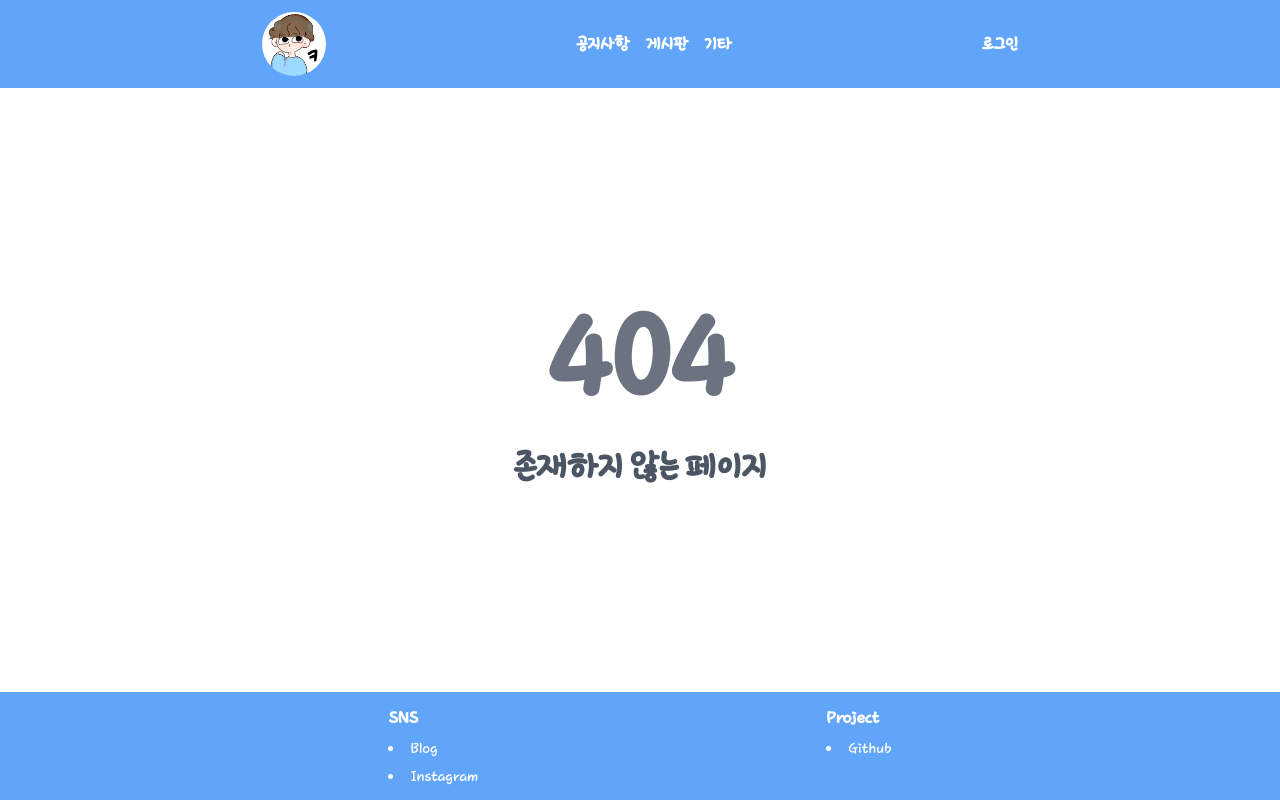
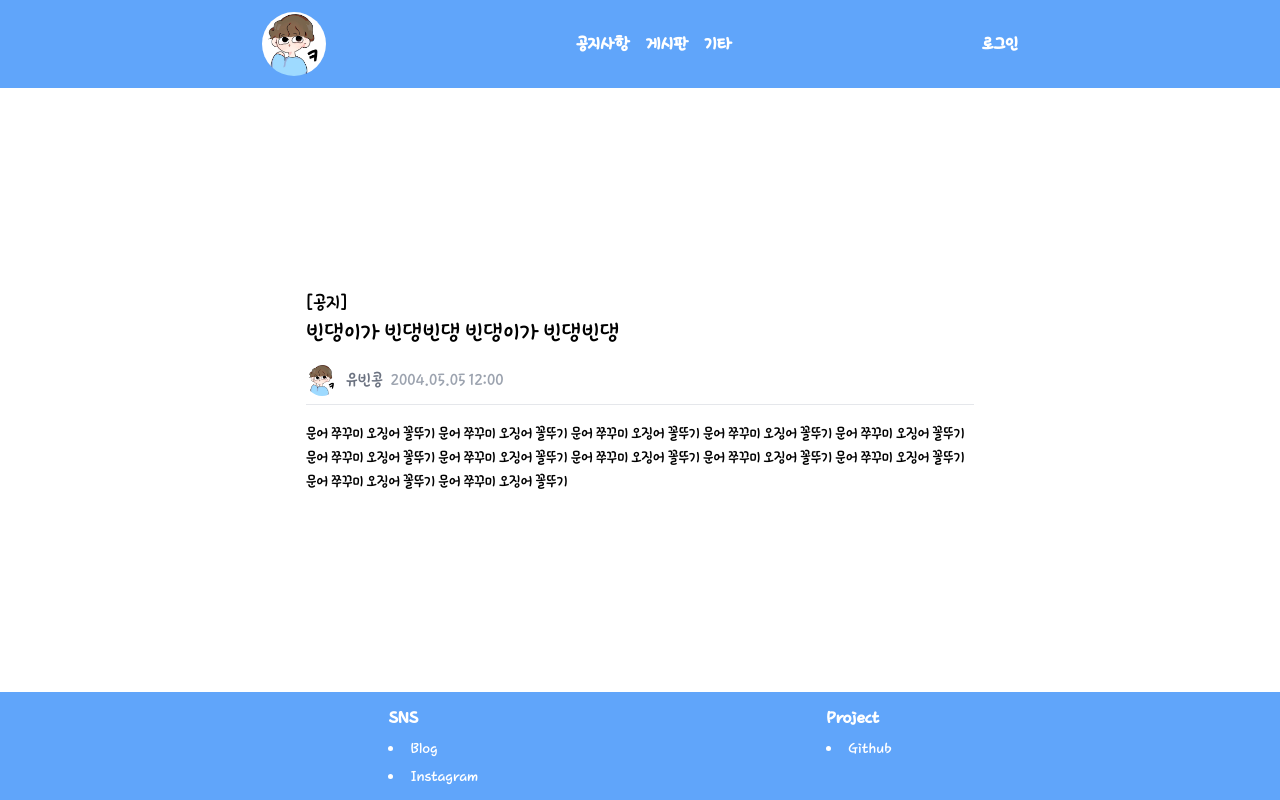
Before and after one commit to Baebin/BinProject_Frontend, a React (Create React App) app: page /notice/1 in a window 1280 px wide. Before the commit this address had no page. Built offline with nearby package versions, Linux system fonts and the light colour scheme.

Commit message:
Notice Page Added

```diff
--- a/src/App.tsx
+++ b/src/App.tsx
@@ -8,6 +8,8 @@ import LoginPage from "./pages/account/LoginPage";
 import NotFound from "./components/exception/NotFound";
 import RegisterPage from "./pages/account/RegisterPage";
 import MyProfile from "./pages/account/MyProfile";
+import NoticePage from "./pages/notice/NoticePage";
+import NoticeDetailPage from "./pages/notice/NoticeDetailPage";
 
 function App() {
     return (
@@ -17,9 +19,15 @@ function App() {
                 <Routes>
                     <Route>
                         <Route path="/" element={<LandingPage />}></Route>
+
                         <Route path="/login" element={<LoginPage />}></Route>
                         <Route path="/register" element={<RegisterPage />}></Route>
+
                         <Route path="/profile" element={<MyProfile />}></Route>
+
+                        <Route path="/notice" element={<NoticePage />}></Route>
+                        <Route path="/notice/:idx" element={<NoticeDetailPage />}></Route>
+
                         <Route path="*" element={<NotFound />}></Route>
                     </Route>
                 </Routes>
--- a/src/components/common/Header.tsx
+++ b/src/components/common/Header.tsx
@@ -44,7 +44,7 @@ function Header() {
                 <img className="w-16 h-16 rounded-full" src="/images/logo.jpg" alt="logo"/>
             </Link>
             <div className="flex gap-x-4 text-lg font-semibold">
-                <a href="#" className="hover:text-yellow-200">공지사항</a>
+                <a href="/notice" className="hover:text-yellow-200">공지사항</a>
                 <a href="#" className="hover:text-yellow-200">게시판</a>
                 <a href="#" className="hover:text-yellow-200">기타</a>
             </div>
--- a/src/pages/account/MyProfile.tsx
+++ b/src/pages/account/MyProfile.tsx
@@ -164,10 +164,10 @@ function MyProfile() {
     }
 
     return (
-        <div className="p-2">
+        <div className="p-4">
             <div
                 className="flex flex-col items-center p-4 gap-y-2 border-2 border-gray-300 rounded-xl text-xl text-center">
-                <img className="w-40 h-40 rounded-full cursor-pointer hover:opacity-80"
+                <img className="w-40 h-40 rounded-full cursor-pointer hover:shadow-xl"
                      src={profile}
                      alt="logo" onClick={editImage}
                      onError={(e) => {
@@ -182,45 +182,59 @@ function MyProfile() {
                         서비스 가입일 | {regDate}
                     </p>
                 </div>
-                <div className="w-full flex bg-white rounded-2xl">
-                    <p className="w-24 px-6 py-2 bg-neutral-100 rounded-l-2xl">
+                <div className="w-full flex bg-white rounded-2xl hover:shadow-md">
+                    <div className="px-6 py-2 bg-neutral-100 rounded-l-2xl">
+                        <p className="w-12">
                             아이디
                         </p>
+                    </div>
                     <p className="grow px-6 py-2 break-all bg-neutral-50 rounded-r-2xl text-left">
                         {id}
                     </p>
                 </div>
-                <div className="w-full flex bg-white rounded-2xl">
-                    <p className="w-24 px-6 py-2 bg-neutral-100 rounded-l-2xl">
+                <div className="w-full flex bg-white rounded-2xl hover:shadow-md">
+                    <div className="flex items-center px-6 py-2 bg-neutral-100 rounded-l-2xl">
+                        <p className="w-12">
                             닉네임
                         </p>
-                    <p className="grow px-6 py-2 break-all bg-neutral-50 text-left">
+                    </div>
+                    <p className="flex items-center grow px-6 py-1 break-all bg-neutral-50 text-left">
                         {name}
                     </p>
-                    <button className="min-w-fit px-3 py-2 bg-neutral-100 rounded-r-2xl" onClick={editName}>
+                    <button className="flex items-center px-3 py-2 bg-neutral-100 rounded-r-2xl" onClick={editName}>
+                        <p className="min-w-fit">
                             edit
+                        </p>
                     </button>
                 </div>
-                <div className="w-full flex bg-white rounded-2xl">
-                    <p className="w-24 px-6 py-2 bg-neutral-100 rounded-l-2xl">
+                <div className="w-full flex bg-white rounded-2xl hover:shadow-md">
+                    <div className="flex items-center px-6 py-2 bg-neutral-100 rounded-l-2xl">
+                        <p className="w-12">
                             휴대폰
                         </p>
-                    <p className="grow px-6 py-2 break-all bg-neutral-50 text-left">
+                    </div>
+                    <p className="flex items-center grow px-6 py-1 break-all bg-neutral-50 text-left">
                         {phone}
                     </p>
-                    <button className="min-w-fit px-3 py-2 bg-neutral-100 rounded-r-2xl" onClick={editPhone}>
+                    <button className="flex items-center px-3 py-2 bg-neutral-100 rounded-r-2xl" onClick={editPhone}>
+                        <p className="min-w-fit">
                             edit
+                        </p>
                     </button>
                 </div>
-                <div className="w-full flex bg-white rounded-2xl">
-                    <p className="w-24 px-6 py-2 bg-neutral-100 rounded-l-2xl">
+                <div className="w-full flex bg-white rounded-2xl hover:shadow-md">
+                    <div className="flex items-center px-6 py-2 bg-neutral-100 rounded-l-2xl">
+                        <p className="w-12">
                             이메일
                         </p>
-                    <p className="grow px-6 py-1 break-all bg-neutral-50 text-left">
+                    </div>
+                    <p className="flex items-center grow px-6 py-1 break-all bg-neutral-50 text-left">
                         {email}
                     </p>
-                    <button className="min-w-fit px-3 py-2 bg-neutral-100 rounded-r-2xl" onClick={editEmail}>
+                    <button className="flex items-center px-3 py-2 bg-neutral-100 rounded-r-2xl" onClick={editEmail}>
+                        <p className="min-w-fit">
                             edit
+                        </p>
                     </button>
                 </div>
             </div>
--- /dev/null
+++ b/src/pages/notice/NoticeDetailPage.tsx
@@ -0,0 +1,45 @@
+import {useParams} from "react-router-dom";
+import {images} from "../../utility/ImageManager";
+import React from "react";
+
+function NoticeDetailPage() {
+    const { idx } = useParams();
+
+    return (
+        <div className="w-screen max-w-[700px] p-4">
+            <div className="border-b pb-2">
+                <p className="text-xl">
+                    [공지]
+                </p>
+                <p className="text-2xl mb-4">
+                    빈댕이가 빈댕빈댕 빈댕이가 빈댕빈댕
+                </p>
+                <div className="flex items-center gap-x-2 text-lg">
+                    <img className="w-8 h-8 rounded-full"
+                         src={images.logo}
+                    />
+                    <p className="text-gray-500">유빈콩</p>
+                    <p className="text-gray-400">2004.05.05 12:00</p>
+                </div>
+            </div>
+            <p className="mt-4 whitespace-pre-wrap">
+                문어 쭈꾸미 오징어 꼴뚜기
+                문어 쭈꾸미 오징어 꼴뚜기
+                문어 쭈꾸미 오징어 꼴뚜기
+                문어 쭈꾸미 오징어 꼴뚜기
+
+                문어 쭈꾸미 오징어 꼴뚜기
+                문어 쭈꾸미 오징어 꼴뚜기
+                문어 쭈꾸미 오징어 꼴뚜기
+                문어 쭈꾸미 오징어 꼴뚜기
+
+                문어 쭈꾸미 오징어 꼴뚜기
+                문어 쭈꾸미 오징어 꼴뚜기
+                문어 쭈꾸미 오징어 꼴뚜기
+                문어 쭈꾸미 오징어 꼴뚜기
+            </p>
+        </div>
+    );
+}
+
+export default NoticeDetailPage;
--- /dev/null
+++ b/src/pages/notice/NoticePage.tsx
@@ -0,0 +1,42 @@
+import React from "react";
+import {images} from "../../utility/ImageManager";
+
+function NoticePage() {
+    const renderPost = (idx : any, title : string, author : string, regDate : string) => {
+        return (
+            <a href={`/notice/${idx}`} className="flex flex-col w-60 pt-4 pl-4 pr-4 p-2 border-2 rounded-2xl cursor-pointer hover:shadow-xl">
+                <img className="w-full h-full"
+                     src={images.logo}
+                />
+                <p className="text-2xl mt-2 pb-1 border-b truncate">
+                    {title}
+                </p>
+                <div className="flex justify-between">
+                    <p className="text-sm text-gray-400">
+                        {author}
+                    </p>
+                    <p className="text-sm text-gray-400">
+                        {regDate}
+                    </p>
+                </div>
+            </a>
+        );
+    }
+
+    const models = [];
+    for (let i = 0; i < 13; i++)
+        models.push(renderPost(
+            i,
+            "빈댕이가 빈댕빈댕 빈댕이가 빈댕빈댕",
+            "유빈콩",
+            "2004.05.05 12:00"
+        ));
+
+    return (
+        <div className="grid grid-cols-1 sm:grid-cols-2 md:grid-cols-3 lg:grid-cols-4 xl:grid-cols-5 gap-3">
+            {models}
+        </div>
+    );
+}
+
+export default NoticePage;
```
Lines whose indentation alone changed are shown as unchanged.
